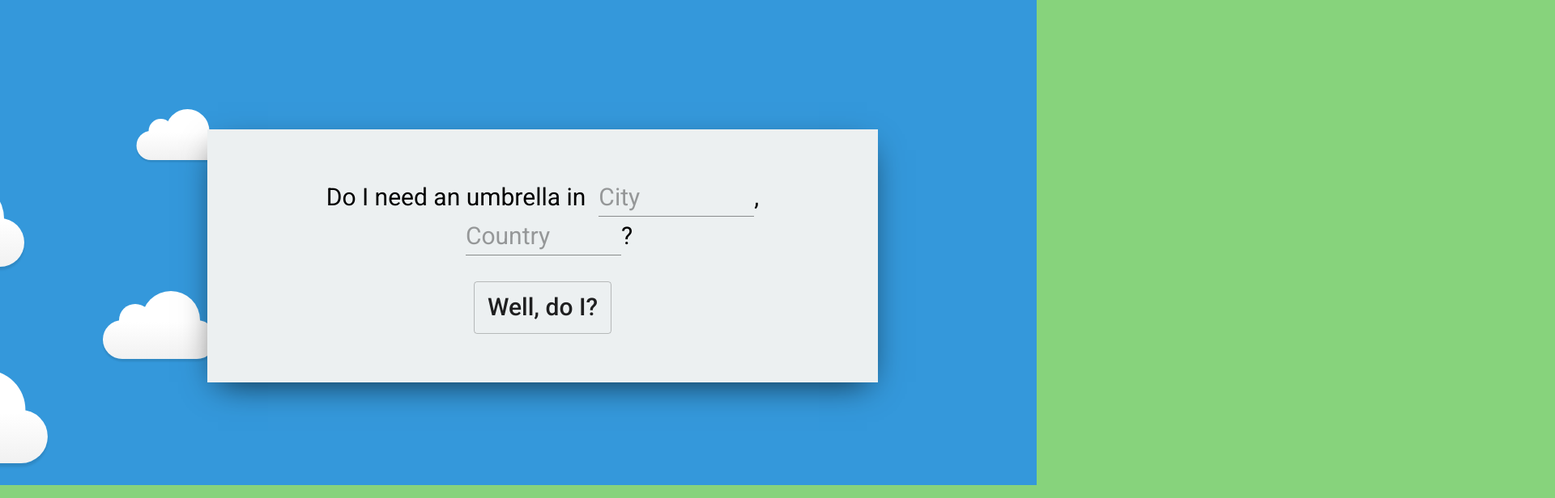
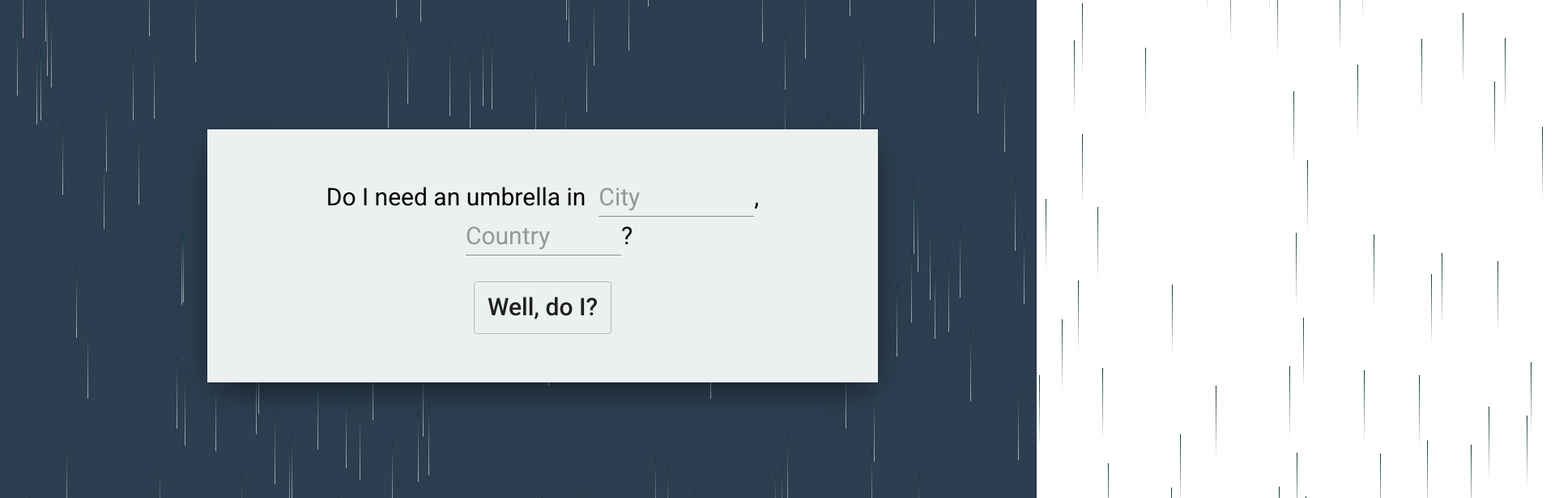
Before and after one commit to williamlixu/do-i-need-an-umbrella, a React (Create React App) app: page / in a window 1280 px wide. Shown: the top 616 px of the page at 81% size, 1920 px wide, since content can reach past the window. Built offline with nearby package versions, Linux system fonts and the light colour scheme.

Commit message:
Rain animations added

```diff
--- a/src/App.tsx
+++ b/src/App.tsx
@@ -25,7 +25,7 @@ class App extends React.Component<{}, IState> {
       country: "",
       description: "",
       error: "",
-      isRaining: false,
+      isRaining: true,
       temp: 0,
       weatherCode: 0,
       wind: 0
@@ -75,8 +75,8 @@ class App extends React.Component<{}, IState> {
 
   public render() {
     return (
-      <div className="wrapper">
-        <Header />
+      <div className={"wrapper " + (this.state.isRaining ? "rainy" : "sunny")}>
+        <Header isRaining={this.state.isRaining} />
         <div className="main">
           <Search getWeather={this.getWeather} />
           <WeatherDisplay
--- a/src/components/Header.tsx
+++ b/src/components/Header.tsx
@@ -1,9 +1,28 @@
 import * as React from 'react';
-import '../styles/clouds.css';
+import '../styles/sky.css';
+interface IProps {
+    isRaining : boolean
+}
 
-const Header = () => (
+function Header(props:IProps) {
+    let sky;
+    if(props.isRaining){
+        sky = Raindrops();
+    } else {
+        sky = <Clouds />
+    }
+    return(
+        <header className={props.isRaining ? "rainy-sky" : "sunny-sky"}>
+            <div className="sky">
+                {sky}
+            </div>
+            <h1 className="title hidden">Weather App</h1>
+        </header>
+    );
+}
+
+const Clouds = () => (
     <React.Fragment>
-        <header className="header-sky">
     <div className="x1">
         <div className="cloud"/>
     </div>
@@ -23,10 +42,22 @@ const Header = () => (
     <div className="x5">
         <div className="cloud"/>
     </div>
-
-            <h1 className="title hidden">Weather App</h1>
-        </header>
 </React.Fragment>
 );
 
+// Generate random number in range
+function randRange( minNum : number, maxNum : number) {
+  return (Math.floor(Math.random() * (maxNum - minNum + 1)) + minNum);
+}
+
+// Get raindrops
+function Raindrops() {
+    const raindrops = [];
+	for(let i = 1; i < 500; i++) {
+        const dropLeft = randRange(0,2000);
+        const dropTop = randRange(-1000,1000);
+        raindrops.push(<div className="drop" id={"drop" + i.toString()} style={{left: dropLeft, top: dropTop}}/>);
+    }
+    return raindrops
+}
 export default Header;
--- a/src/styles/clouds.css
+++ b/src/styles/sky.css
@@ -1,5 +1,51 @@
+/********************************************************
+********************  RAINY THEME:**********************
+********************************************************/
+.rainy-sky {
+	height: 100vh;
+	background-color: #2c3e50;
+	/* overflow: hidden; */
+}
 /**
-* This CSS effect is originally by Mark Bowley, used under the following copyright license
+* This CSS effect is originally by Aaron Rickle, adapted under the following copyright license:
+*
+* Copyright (c) 2018 by Aaron Rickle (https://codepen.io/arickle/pen/XKjMZY)
+*
+* Permission is hereby granted, free of charge, to any person obtaining a copy of this software and associated documentation files (the "Software"), to deal in the Software without restriction, including without limitation the rights to use, copy, modify, merge, publish, distribute, sublicense, and/or sell copies of the Software, and to permit persons to whom the Software is furnished to do so, subject to the following conditions:
+*
+* The above copyright notice and this permission notice shall be included in all copies or substantial portions of the Software.
+*
+* THE SOFTWARE IS PROVIDED "AS IS", WITHOUT WARRANTY OF ANY KIND, EXPRESS OR IMPLIED, INCLUDING BUT NOT LIMITED TO THE WARRANTIES OF MERCHANTABILITY, FITNESS FOR A PARTICULAR PURPOSE AND NONINFRINGEMENT. IN NO EVENT SHALL THE AUTHORS OR COPYRIGHT HOLDERS BE LIABLE FOR ANY CLAIM, DAMAGES OR OTHER LIABILITY, WHETHER IN AN ACTION OF CONTRACT, TORT OR OTHERWISE, ARISING FROM, OUT OF OR IN CONNECTION WITH THE SOFTWARE OR THE USE OR OTHER DEALINGS IN THE SOFTWARE.
+**/
+
+
+.drop {
+	background:-webkit-gradient(linear,0% 0%,0% 100%, from(rgba(13,52,58,1) ), to(rgba(255,255,255,0.6))  );
+	background: -moz-linear-gradient(top, rgba(13,52,58,1) 0%, rgba(255,255,255,.6) 100%);
+	width:1px;
+	height:89px;
+	position: absolute;
+	bottom:200px;
+	-webkit-animation: fall 0.63s linear infinite;
+	-moz-animation: fall 0.63s linear infinite;
+  }
+
+  /* animate the drops*/
+  @-webkit-keyframes fall {
+	  from {margin-top: 0px}
+	  to {margin-top:100vh;}
+  }
+  @-moz-keyframes fall {
+	from {margin-top: 0px}
+	  to {margin-top:100vh;}
+  }
+
+/********************************************************
+********************  SUNNY THEME:**********************
+********************************************************/
+
+/**
+* This CSS effect is originally by Mark Bowley, used under the following copyright license:
 *
 * Copyright (c) 2018 by Mark Bowley (https://codepen.io/Mark_Bowley/pen/xEbuI)
 *
@@ -10,19 +56,8 @@
 * THE SOFTWARE IS PROVIDED "AS IS", WITHOUT WARRANTY OF ANY KIND, EXPRESS OR IMPLIED, INCLUDING BUT NOT LIMITED TO THE WARRANTIES OF MERCHANTABILITY, FITNESS FOR A PARTICULAR PURPOSE AND NONINFRINGEMENT. IN NO EVENT SHALL THE AUTHORS OR COPYRIGHT HOLDERS BE LIABLE FOR ANY CLAIM, DAMAGES OR OTHER LIABILITY, WHETHER IN AN ACTION OF CONTRACT, TORT OR OTHERWISE, ARISING FROM, OUT OF OR IN CONNECTION WITH THE SOFTWARE OR THE USE OR OTHER DEALINGS IN THE SOFTWARE.
 *
 **/
-.header-sky {
-	/* height: 60vh; */
-	/* light blue */
+.sunny-sky {
 	background-color: #3498db;
-
-	/* dark blue */
-	/* background-color: #3a539b; */
-
-	/* very dark blue */
-	/* background-color: #2c3e50; */
-
-	/* muted blue */
-	/* background-color: #3a539b; */
 }
 
 /* KEYFRAMES */
@@ -110,12 +145,12 @@
 
 .cloud {
 	background: #fff;
-	background: -moz-linear-gradient(top,  #fff 5%, #f1f1f1 100%);
+	background: -moz-linear-gradient(to bottom,  #fff 5%, #f1f1f1 100%);
 	background: -webkit-gradient(linear, left top, left bottom, color-stop(5%,#fff), color-stop(100%,#f1f1f1));
-	background: -webkit-linear-gradient(top,  #fff 5%,#f1f1f1 100%);
-	background: -o-linear-gradient(top,  #fff 5%,#f1f1f1 100%);
-	background: -ms-linear-gradient(top,  #fff 5%,#f1f1f1 100%);
-	background: linear-gradient(top,  #fff 5%,#f1f1f1 100%);
+	background: -webkit-linear-gradient(to bottom,  #fff 5%,#f1f1f1 100%);
+	background: -o-linear-gradient(to bottom,  #fff 5%,#f1f1f1 100%);
+	background: -ms-linear-gradient(to bottom,  #fff 5%,#f1f1f1 100%);
+	background: linear-gradient(to bottom,  #fff 5%,#f1f1f1 100%);
 	filter: progid:DXImageTransform.Microsoft.gradient( startColorstr='#fff', endColorstr='#f1f1f1',GradientType=0 );
 
 	-webkit-border-radius: 100px;
--- a/src/styles/styles.css
+++ b/src/styles/styles.css
@@ -1,33 +1,25 @@
-html {
-	/* green grass background */
-  /* background-color: #87d37c */
-  background-color: #87d37c
-}
 body {
-	overflow-x: hidden;
+  /* Fix for CSS animations causing overflow */
+  /* Does cause a problem with being unable to see content if screen not big enough */
+  overflow: hidden;
 }
 
 .wrapper {
   text-align: center;
   font-size: 20px;
+  height: 100vh;
+}
+
+.rainy {
+  /* Styles for ground on rain if needed */
+	/* background-color: #000; */
+}
+
+.sunny {
+	background-color: #87d37c
 }
 
 /* For header block */
-.header-sky {
-  /* height: 60vh; */
-  /* light blue */
-  background-color: #3498db;
-
-  /* dark blue */
-  /* background-color: #3a539b; */
-
-  /* very dark blue */
-  /* background-color: #2c3e50; */
-
-  /* muted blue */
-  /* background-color: #3a539b; */
-}
-
 .hidden {
   display: none;
 }
@@ -50,15 +42,18 @@ body {
   text-align: center;
   font-size: 30px;
 }
+
 /* Resize MaterialUI components*/
 .lineInput input, .questionButton button {
   font-size: 30px;
 }
+
 .lineInput {
   text-align: center;
   margin-left: 1rem;
   width: 12rem;
 }
+
 .questionButton button {
   margin-top: 2rem;
   text-transform: none;
@@ -69,6 +64,7 @@ body {
   width: 100%;
   margin: 0;
 }
+
 .left {
   float:left;
   width:45%;
@@ -78,11 +74,13 @@ body {
   text-align: right;
   padding: 20px 0;
 }
+
 .left .credit {
   position: absolute;
   bottom: 0;
   left: 1%;
 }
+
 .right {
   float:left;
   width: 49%;
@@ -90,14 +88,17 @@ body {
   overflow:hidden;
   text-align: left;
 }
+
 .big {
   font-size: 500%;
   margin: 0;
 }
+
 .credit {
   color: rgb(189, 195, 199);
   font-size: 10px;
 }
+
 .credit a {
   color: rgb(189, 195, 199);
 }
```
Lines whose indentation alone changed are shown as unchanged.
